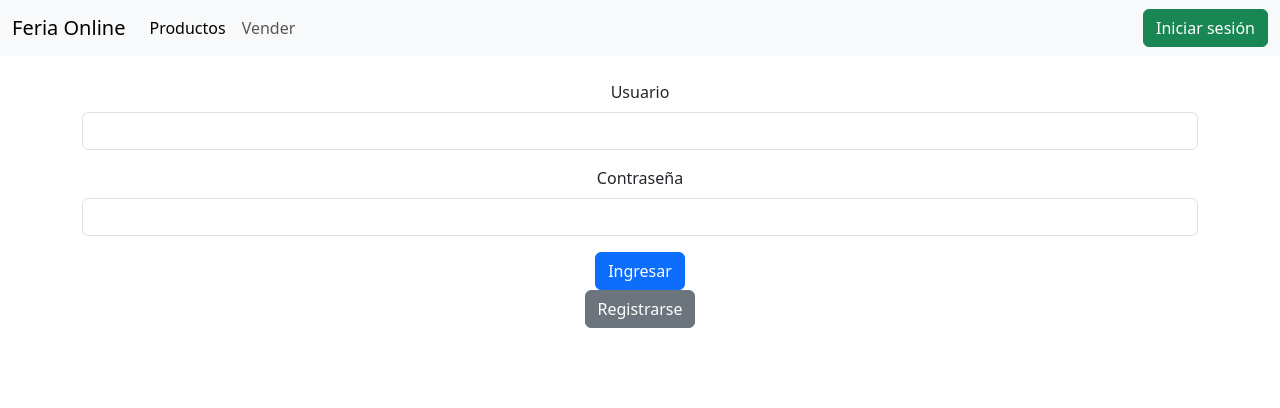
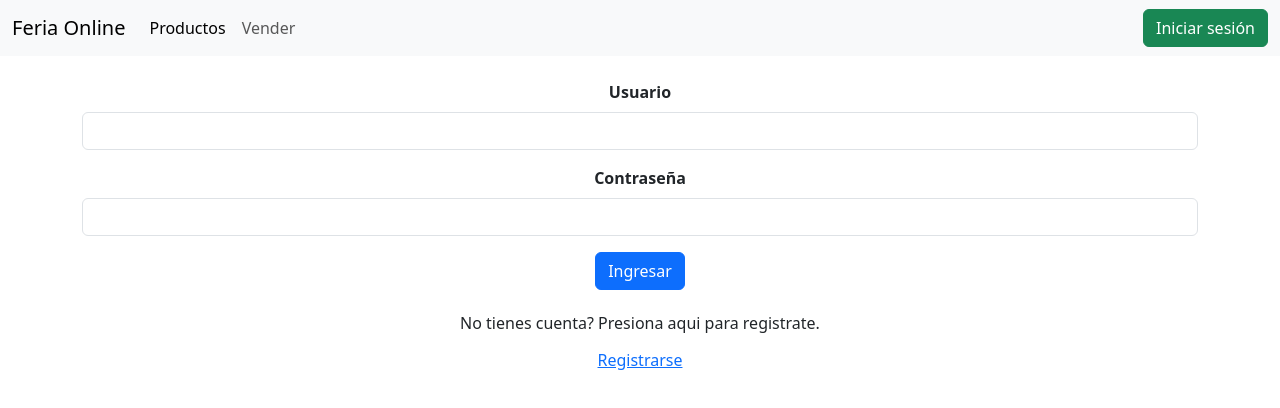
Before and after one commit to SantiagoLamot/FeriaOnline, a React (Vite) app in the folder feriaonline-frontend/: page /login in a window 1280 px wide. Shown: the top 408 px of the page. Built offline with nearby package versions, Linux system fonts and the light colour scheme; no server answers.

Commit message:
Arreglos visuales
Modificacion visual de los botones y estructura del login

```diff
--- a/feriaonline-frontend/src/components/loginRegistro/InputUserPass.jsx
+++ b/feriaonline-frontend/src/components/loginRegistro/InputUserPass.jsx
@@ -5,16 +5,18 @@ export const InputUserPass = () => {
         <div className="container mt-4 text-center">
             <form>
                 <div className="mb-3">
-                    <label htmlFor="exampleInputEmail1" className="form-label">Usuario</label>
+                    <label htmlFor="exampleInputEmail1" className="form-label"><b>Usuario</b></label>
                     <input type="email" className="form-control" id="exampleInputEmail1" aria-describedby="emailHelp" />
                 </div>
                 <div className="mb-3">
-                    <label htmlFor="exampleInputPassword1" className="form-label">Contraseña</label>
+                    <label htmlFor="exampleInputPassword1" className="form-label"><b>Contraseña</b></label>
                     <input type="password" className="form-control" id="exampleInputPassword1" />
                 </div>
                 <button type="submit" className="btn btn-primary">Ingresar</button>
             </form>
-            <NavLink to='/registro' className="btn btn-secondary" href="#" role="button">Registrarse</NavLink>
+            <br />
+            <h6>No tienes cuenta? Presiona aqui para registrate.</h6>
+            <NavLink to='/registro' className="btn btn-link" href="#" role="button">Registrarse</NavLink>
         </div>
     )
 }
```
